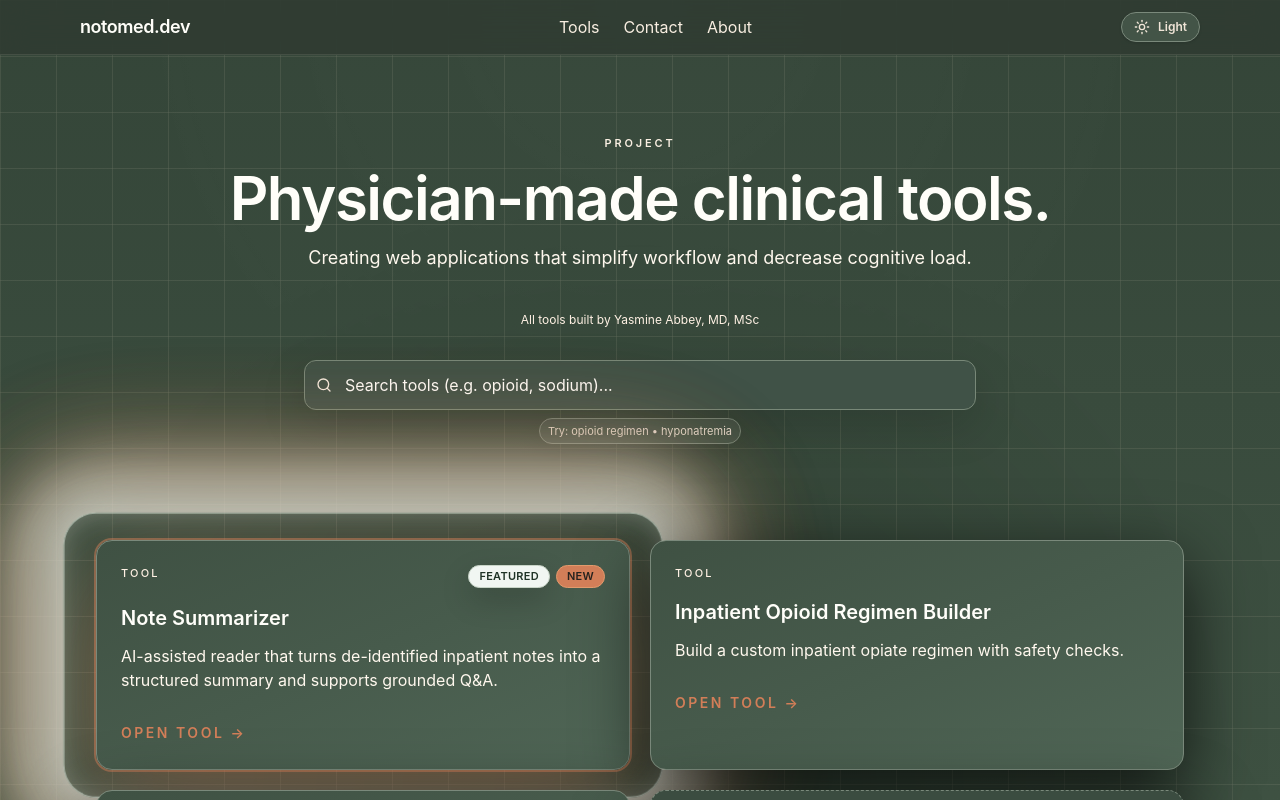
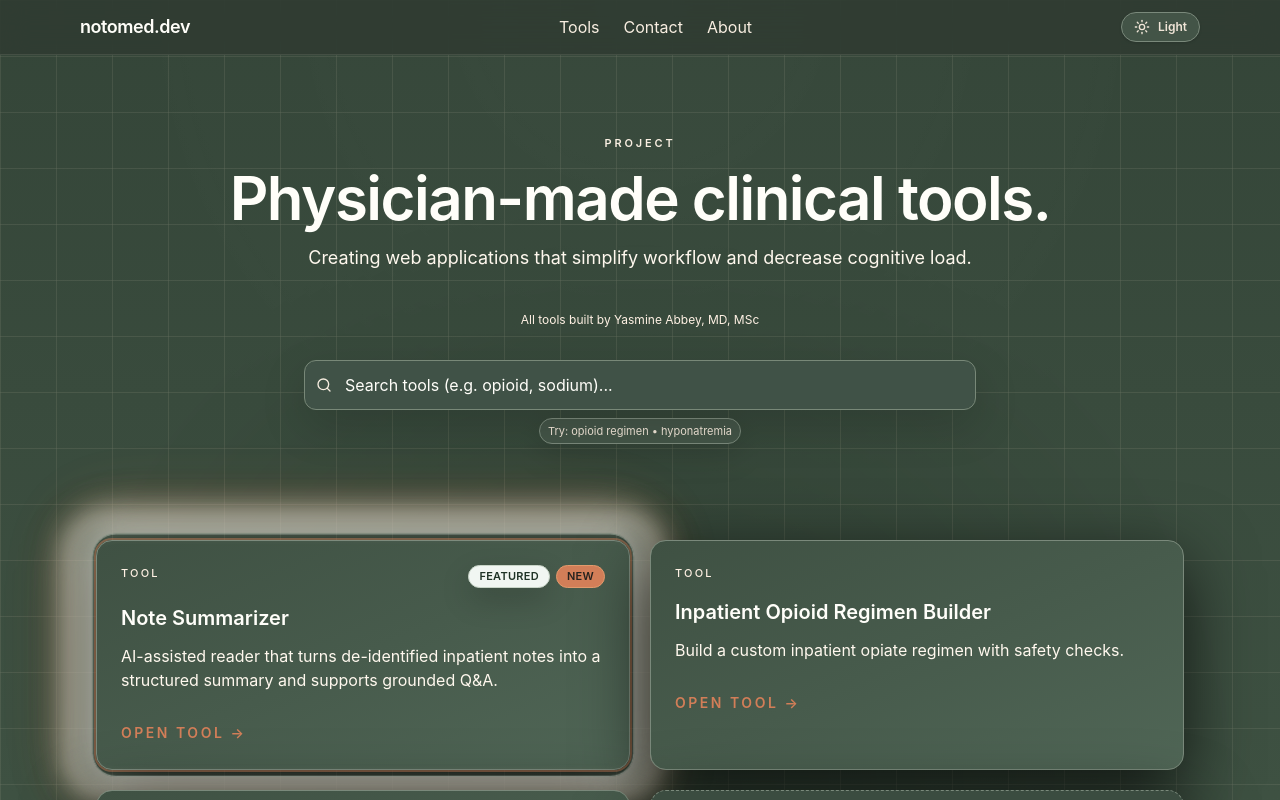
Before and after one commit to NotoMD-dev/notomed-site, a Next.js app: page / in a window 1280 px wide. Shown: the top 800 px of the page. Built offline with nearby package versions, Linux system fonts and the light colour scheme.

Commit message:
Refine featured halo proximity

```diff
--- a/src/app/globals.css
+++ b/src/app/globals.css
@@ -461,8 +461,8 @@ button.tool-module-header:hover {
 .featured-card-glow::after {
   content: "";
   position: absolute;
-  inset: -32px;
-  border-radius: 40px;
+  inset: -14px;
+  border-radius: 28px;
   z-index: 0;
   pointer-events: none;
 }
@@ -470,52 +470,52 @@ button.tool-module-header:hover {
 .featured-card-glow::before {
   background: transparent;
   box-shadow:
-    0 0 0 18px rgba(244, 241, 234, 0.65),
-    0 0 70px 28px rgba(201, 213, 200, 0.65),
-    0 0 110px 42px rgba(210, 126, 88, 0.35);
-  filter: blur(18px);
-  opacity: 0.95;
-  animation: featuredHaloSweep 3.6s ease-in-out infinite;
+    0 0 0 8px rgba(244, 241, 234, 0.6),
+    0 0 22px 12px rgba(201, 213, 200, 0.55),
+    0 0 36px 18px rgba(210, 126, 88, 0.25);
+  filter: blur(10px);
+  opacity: 0.9;
+  animation: featuredHaloSweep 4.2s ease-in-out infinite;
 }
 
 .featured-card-glow::after {
-  inset: -24px;
-  border-radius: 32px;
-  border: 1px solid rgba(201, 213, 200, 0.9);
+  inset: -10px;
+  border-radius: 24px;
+  border: 1px solid rgba(201, 213, 200, 0.82);
   box-shadow:
-    0 0 28px 10px rgba(244, 241, 234, 0.55),
-    0 0 64px 26px rgba(201, 213, 200, 0.6),
-    0 0 120px 48px rgba(210, 126, 88, 0.32);
+    0 0 18px 8px rgba(244, 241, 234, 0.48),
+    0 0 38px 18px rgba(201, 213, 200, 0.52),
+    0 0 70px 26px rgba(210, 126, 88, 0.28);
   background: transparent;
-  animation: featuredHaloFrame 4.4s ease-in-out infinite;
+  animation: featuredHaloFrame 4.8s ease-in-out infinite;
 }
 
 @keyframes featuredHaloSweep {
   0% {
-    transform: scale(0.96);
-    opacity: 0.85;
+    transform: scale(0.97);
+    opacity: 0.82;
   }
   35% {
-    transform: scale(1.04);
-    opacity: 1;
+    transform: scale(1.02);
+    opacity: 0.95;
   }
   100% {
-    transform: scale(1.1);
-    opacity: 0.7;
+    transform: scale(1.05);
+    opacity: 0.72;
   }
 }
 
 @keyframes featuredHaloFrame {
   0% {
-    transform: scale(0.94);
-    opacity: 0.7;
+    transform: scale(0.96);
+    opacity: 0.72;
   }
   50% {
-    transform: scale(1.08);
-    opacity: 1;
+    transform: scale(1.03);
+    opacity: 0.95;
   }
   100% {
-    transform: scale(1.14);
-    opacity: 0.72;
+    transform: scale(1.06);
+    opacity: 0.75;
   }
 }
--- a/src/app/page.tsx
+++ b/src/app/page.tsx
@@ -164,7 +164,7 @@ export default function NotoMedLandingPage() {
                     className={cn(
                       "min-h-[230px]",
                       isFeatured &&
-                        "featured-card-glow border-2 border-[var(--accent)] shadow-[0_35px_110px_rgba(210,126,88,0.45)] ring-2 ring-[var(--accent)]/50 transition-transform duration-500 hover:-translate-y-2 hover:scale-[1.03]",
+                        "featured-card-glow border-2 border-[var(--accent)] shadow-[0_18px_56px_rgba(210,126,88,0.38)] ring-2 ring-[var(--accent)]/45 transition-transform duration-500 hover:-translate-y-2 hover:scale-[1.03]",
                     )}
                     contentClassName={isFeatured ? "relative z-[1]" : undefined}
                     aria-label={`Open ${tool.name}`}
```
